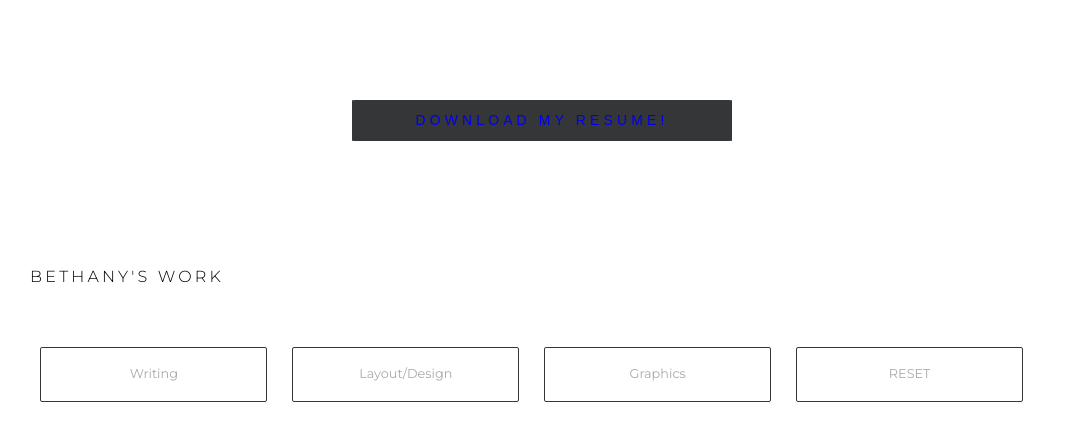
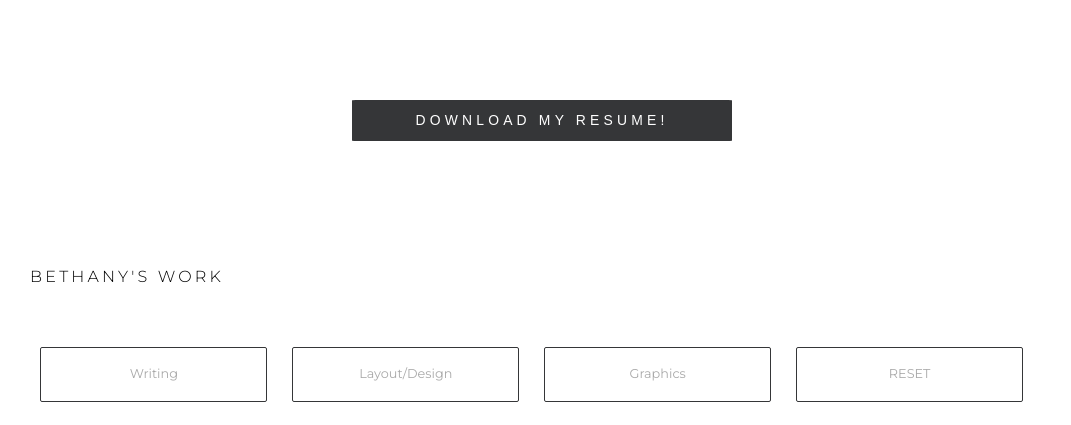
Before and after one commit to bhopecart/bhopecart.github.io, a plain HTML site: page index.html in a window 1280 px wide. Shown: the part 1447-1872 px from the top of the page, without its empty margins (98-1169 px from the left). Drawn offline with Linux system fonts and the light colour scheme.

Commit message:
Fix link bugs

```diff
--- a/css/stylesheet.css
+++ b/css/stylesheet.css
@@ -2,6 +2,11 @@
 
 body {
   font-family: 'Montserrat', sans-serif;
+}
+
+a {
+  text-decoration:none;
+  color:white;
 }
 
 header {
@@ -48,21 +53,14 @@ h3{
 
 /*NAV SECTION*/
 
-a {
-  text-decoration:none;
-  color:default;
-}
 
 
 nav a:hover {
 
   font-style:italic;
   font-color:gray;
+  text-decoration:none;
 
-}
-
-a:visited {
-  color:default;
 }
 
 /*TOP SECTION STYLES*/
--- a/index.html
+++ b/index.html
@@ -133,7 +133,7 @@
 
 
   <div id="resume-download">
-    <button><a href="resume.pdf">Download My Resume!</a></button>
+    <button><a href="images/resume.pdf">Download My Resume!</a></button>
   </div>
 
 
```
Also changed, not shown: Wireframe/home page ideas.jpg (deleted), Wireframe/learning goals.jpg (deleted), Wireframe/portolio with uneven filter grid.jpg (deleted), 4 other files.
